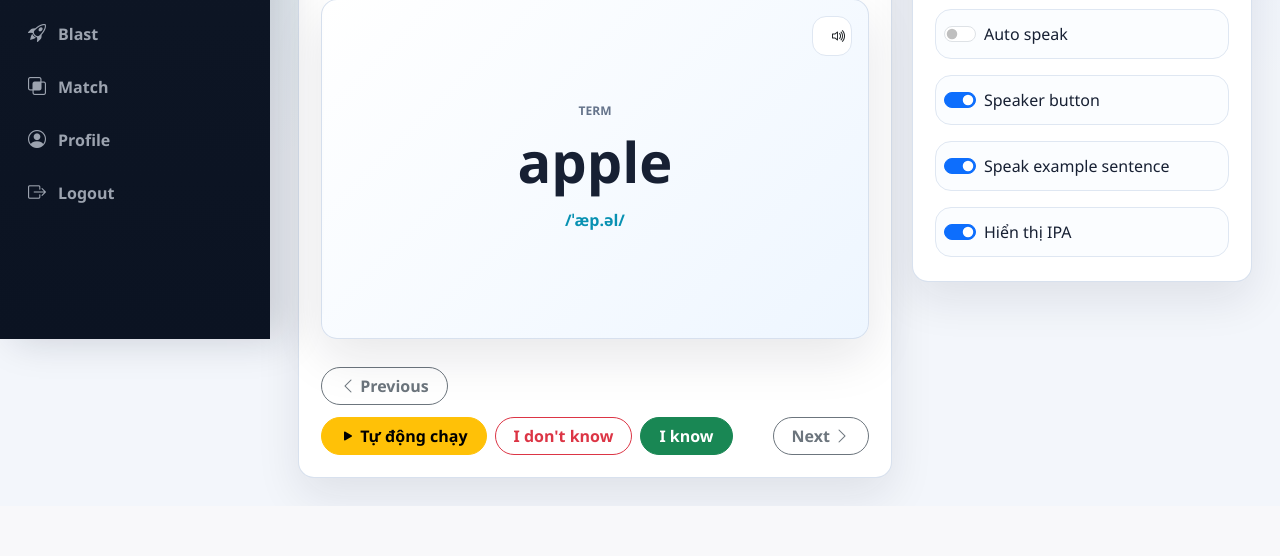
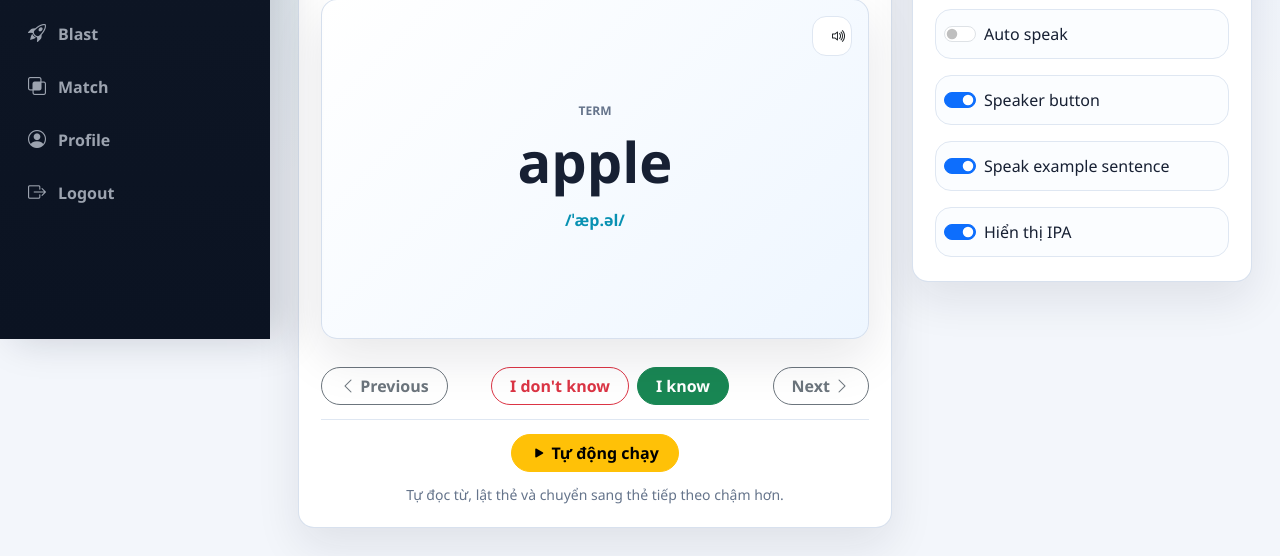
Before and after one commit to TranDangKhoaAutomation/Website-Learn-Vocab, a PHP site: page /pages/flashcards.php?set_id=1 in a window 1280 px wide. Shown: the part 461-1017 px from the top of the page. Before the commit the page ends 966 px from the top, so only its background shows below. Run offline with PHP 8.4, Linux system fonts and the light colour scheme; a user stored in the database is signed in; data comes from the database, SQL or seed files in the repository; data that the repository does not hold is empty; some libraries are stand-ins or nearby versions.

Commit message:
Add flashcard auto actions section and update auto run timing

```diff
--- a/assets/css/style.css
+++ b/assets/css/style.css
@@ -663,6 +663,24 @@ a {
     gap: 12px;
     flex-wrap: wrap;
     margin-top: 18px;
+}
+
+.flashcard-auto-actions {
+    display: flex;
+    align-items: center;
+    justify-content: center;
+    gap: 12px;
+    margin-top: 14px;
+    padding-top: 14px;
+    border-top: 1px solid var(--line);
+    color: var(--muted);
+    font-size: 14px;
+    text-align: center;
+    flex-wrap: wrap;
+}
+
+.flashcard-auto-actions .btn {
+    min-width: 168px;
 }
 
 .question-area {
--- a/assets/js/main.js
+++ b/assets/js/main.js
@@ -461,15 +461,15 @@
                     speakText(card.example_sentence);
                 }
 
-                const nextDelay = state.settings.speakExample && card.example_sentence ? 3600 : 2200;
+                const nextDelay = state.settings.speakExample && card.example_sentence ? 6200 : 4200;
                 scheduleAutoRun(() => {
                     if (!state.autoRunning) return;
 
                     state.index = (state.index + 1) % cards.length;
                     render(false);
-                    scheduleAutoRun(runCurrentCardAutomatically, 350);
+                    scheduleAutoRun(runCurrentCardAutomatically, 900);
                 }, nextDelay);
-            }, 2200);
+            }, 3600);
         }
 
         function startAutoRun() {
--- a/pages/flashcards.php
+++ b/pages/flashcards.php
@@ -103,11 +103,14 @@ include __DIR__ . '/../includes/navbar.php';
             <div class="study-actions">
                 <button class="btn btn-outline-secondary" id="fcPrev" type="button"><i class="bi bi-chevron-left"></i> Previous</button>
                 <div class="d-flex gap-2 flex-wrap justify-content-center">
-                    <button class="btn btn-warning" id="fcAutoRun" type="button"><i class="bi bi-play-fill"></i> Tự động chạy</button>
                     <button class="btn btn-outline-danger" id="fcWrong" type="button">I don't know</button>
                     <button class="btn btn-success" id="fcKnow" type="button">I know</button>
                 </div>
                 <button class="btn btn-outline-secondary" id="fcNext" type="button">Next <i class="bi bi-chevron-right"></i></button>
+            </div>
+            <div class="flashcard-auto-actions">
+                <button class="btn btn-warning" id="fcAutoRun" type="button"><i class="bi bi-play-fill"></i> Tự động chạy</button>
+                <span>Tự đọc từ, lật thẻ và chuyển sang thẻ tiếp theo chậm hơn.</span>
             </div>
             <div class="small text-muted mt-3" id="speechNotice" hidden>Trình duyệt của bạn không hỗ trợ đọc văn bản.</div>
         </section>
```
